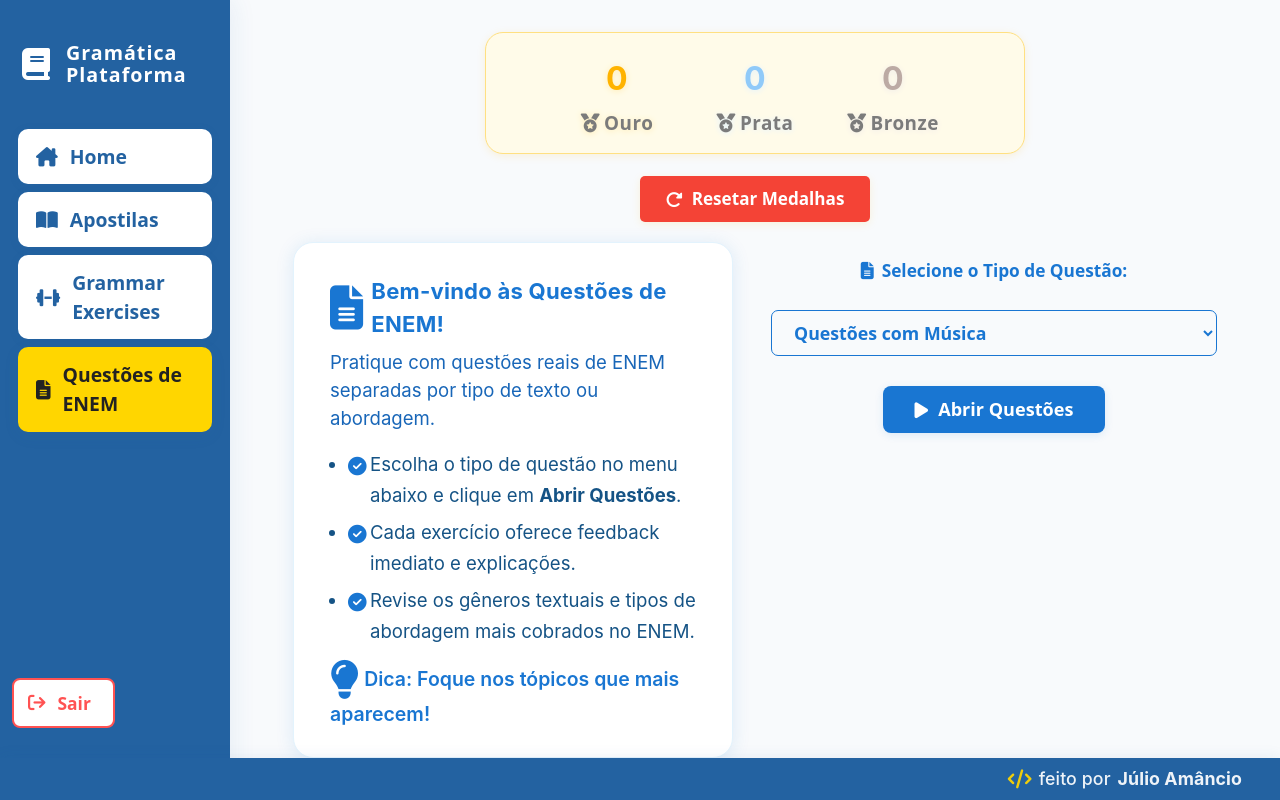
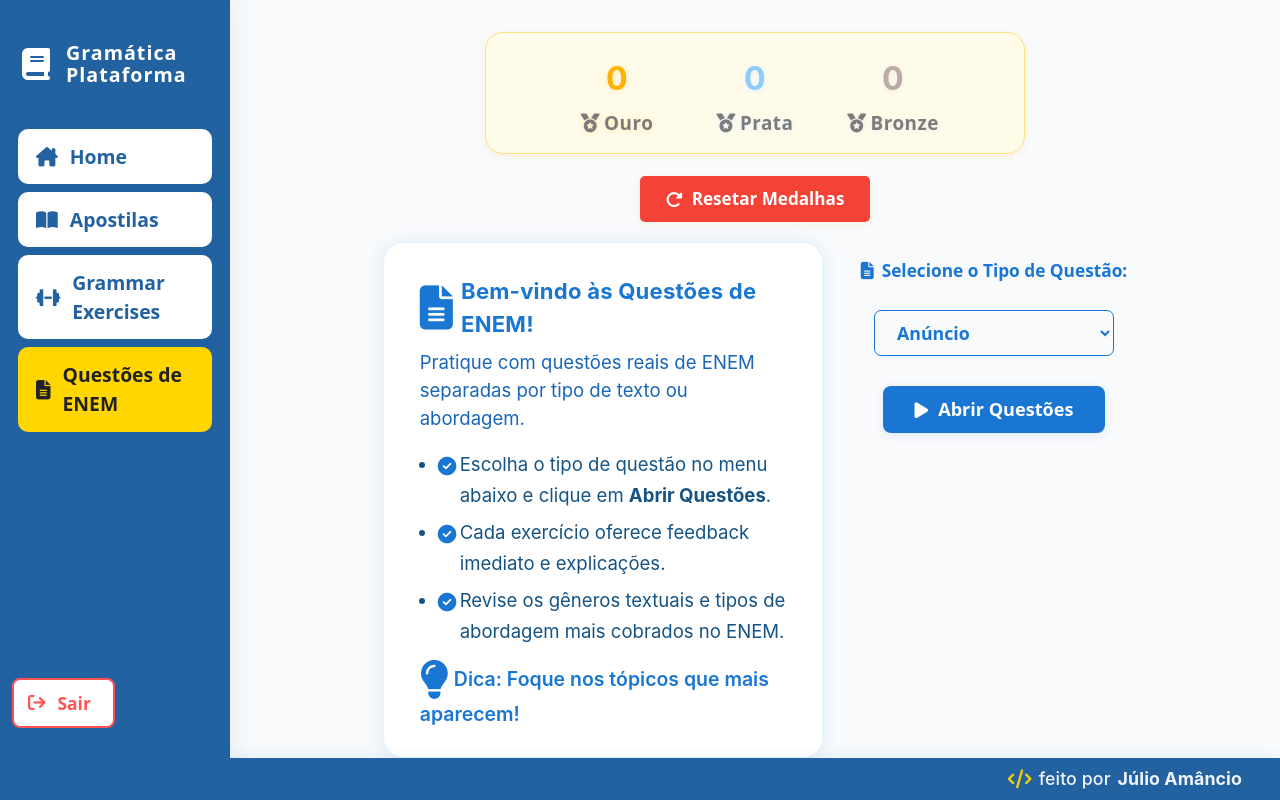
Before and after one commit to Julioamancio/Grammar, a Flask app: page /enem-questoes in a window 1280 px wide. Run offline with Flask 2, Linux system fonts and the light colour scheme; a user stored in the database is signed in; data that the repository does not hold is empty.

Commit message:
Add files via upload

```diff
--- a/templates/enem.html
+++ b/templates/enem.html
@@ -120,24 +120,21 @@ body, html { overflow-x: hidden;}
                 <label class="enem-dropdown-label" for="enem-tipo">
                     <i class="fa-solid fa-file-lines"></i> Selecione o Tipo de Questão:
                 </label>
-                <select class="enem-select" id="enem-tipo">
-                    <option value="musica">Questões com Música</option>
-                    <option value="charge">Questões de Charge</option>
-                    <option value="tirinha">Questões de Tirinha</option>
-                    <option value="cartum">Questões de Cartum</option>
-                    <option value="poema">Questões de Poema</option>
-                    <option value="texto_jornalistico">Texto Jornalístico</option>
-                    <option value="publicidade">Texto Publicitário/Propaganda</option>
-                    <option value="texto_cientifico">Texto Científico/Divulgação</option>
-                    <option value="texto_opinativo">Texto Opinativo/Editorial</option>
-                    <option value="texto_informativo">Texto Informativo</option>
-                    <option value="dialogo">Diálogo/Conversação</option>
-                    <option value="anuncio_classificado">Anúncio Classificado</option>
-                    <option value="letra_musica">Letra de Música</option>
-                    <option value="reportagem">Reportagem/Notícia</option>
-                    <option value="mapa_grafico">Mapa/Gráfico/Tabela</option>
-                    <option value="outros">Outros Gêneros (Carta, Receita, Manual etc)</option>
-                </select>
+             <select class="enem-select" id="enem-tipo">
+                <option value="anuncio">Anúncio</option>
+                <option value="cartum">Cartum</option>
+                <option value="charge">Charge</option>
+                <option value="cientifico">Científico</option>
+                <option value="dialogo">Diálogo</option>
+                <option value="grafico">Gráfico</option>
+                <option value="informativo">Informativo</option>
+                <option value="jornal">Jornal</option>
+                <option value="musica">Música</option>
+                <option value="opinativo">Opinativo</option>
+                <option value="poema">Poema</option>
+                <option value="publicidade">Publicidade</option>
+                <option value="tirinha">Tirinha</option>
+            </select>
                 <button class="enem-open-btn" id="enem-btn-abrir">
                     <i class="fa-solid fa-play"></i> Abrir Questões
                 </button>
```
Also changed, not shown: instance/users.db.
